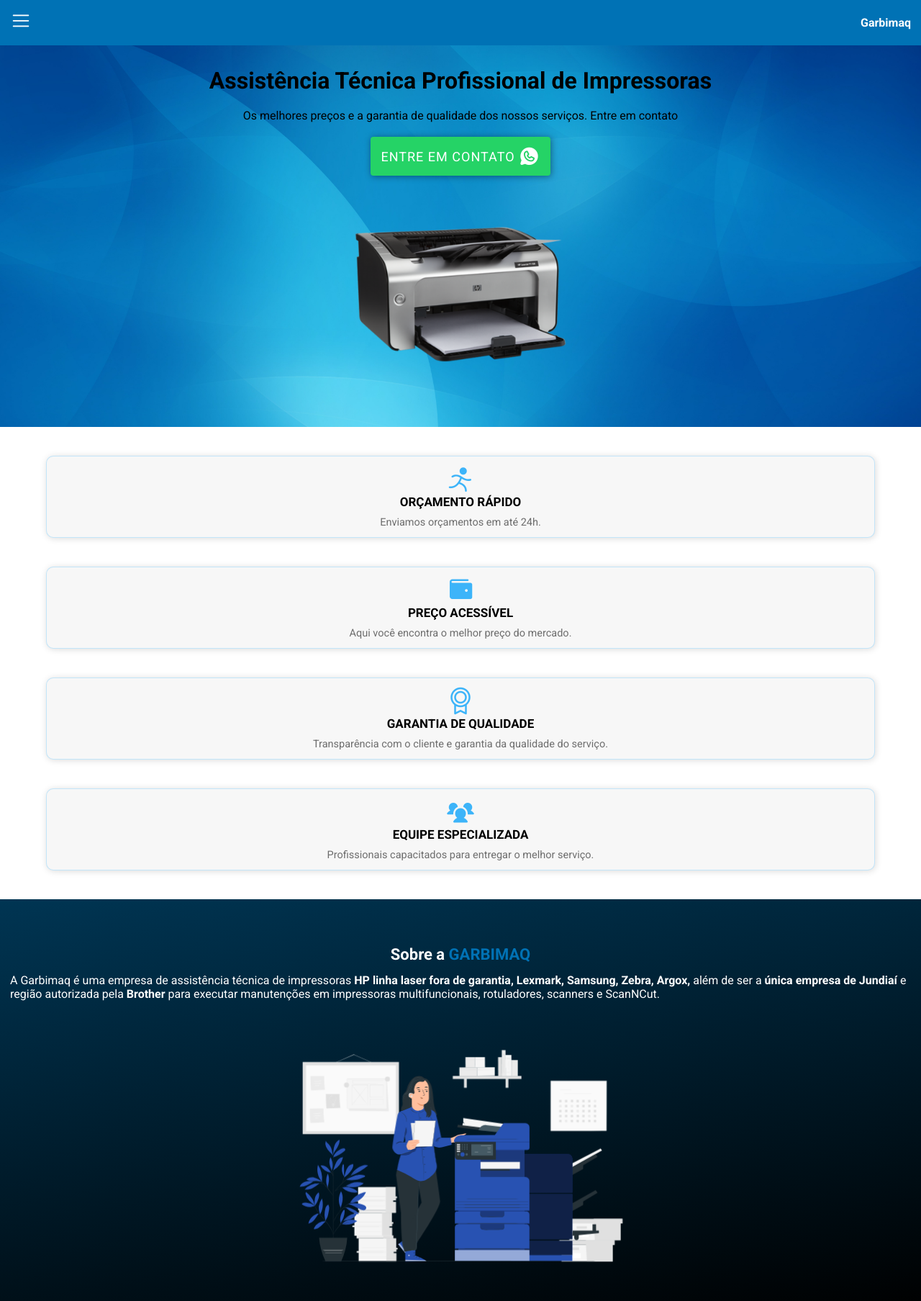
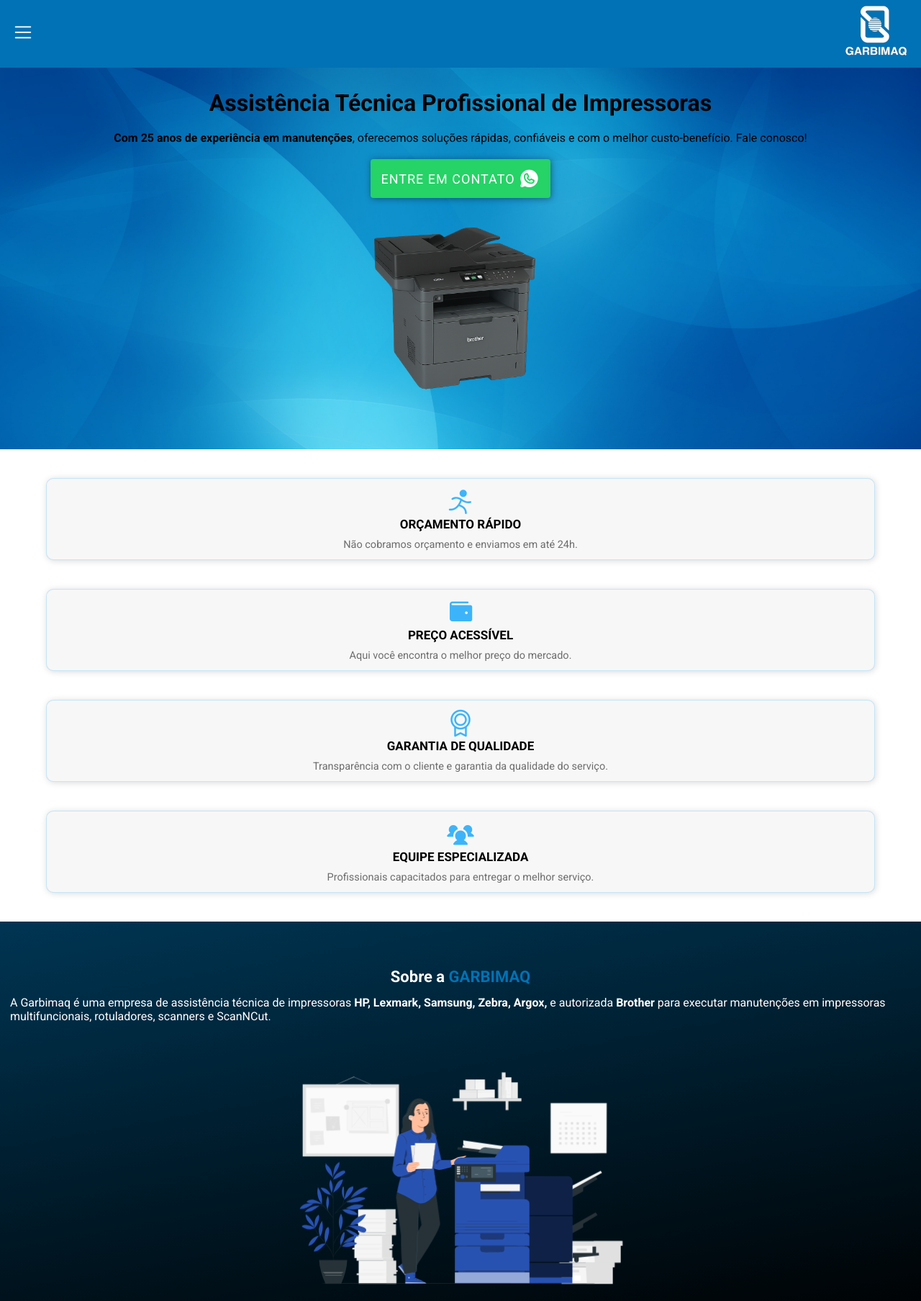
Before and after one commit to caio-crivelari/garbimaq, a plain HTML site: page index.html in a window 1280 px wide. Shown: the top 1807 px of the page at 72% size. Drawn offline with nearby package versions, Linux system fonts and the light colour scheme.

Commit message:
Alteração de Projeto a pedido do cliente

```diff
--- a/css/style.css
+++ b/css/style.css
@@ -38,7 +38,7 @@ html {
 /*CONTROLE DE SCROLL*/
 
 #introduction, #brands, #contact, #location {
-  scroll-margin-top: 6rem;
+  scroll-margin-top: 9rem;
 }
 
 #app {
@@ -54,13 +54,18 @@ header {
   display: flex;
   align-items: center;
   justify-content: space-between;
-  padding: 1.4rem;
+  padding: 0rem 1.7rem;
   position: sticky;
   top: 0;
   z-index: 1000;
   background-color: #0072b5;
   color: #fff;
   backdrop-filter: blur(4px);
+}
+
+.garbimaq-logo-img {
+  width: 9rem;
+  height: auto;
 }
 
 .hero {
@@ -323,10 +328,15 @@ footer {
   display: flex;
   flex-direction: column;
   justify-content: center;
+  align-items: center;
   height: 30rem;
   gap: 6rem;
   color: #fff;
   padding: 0rem 2rem;
+}
+
+footer .footer-location {
+  text-align: center;
 }
 
 footer .footer-location a {
@@ -335,8 +345,16 @@ footer .footer-location a {
   font-size: 1.3rem;
 }
 
+footer .footer-workdays {
+  text-align: center;
+}
+
 footer .footer-workdays p {
   font-size: 1.3rem;
+}
+
+footer img {
+  transform: translateX(.6rem);
 }
 
 .copyright {
--- a/index.html
+++ b/index.html
@@ -33,7 +33,7 @@
           </div>
         </nav>
         <div>
-          <h4>Garbimaq</h4>
+          <img class="garbimaq-logo-img" src="assets/garbimaq-logo-2.png" alt="Logo da Empresa Garbimaq - Manutenção de Impressoras, Scanners, ScanNCut e Rotuladores">
         </div>
       </header>
       <div class="hero">
@@ -41,8 +41,8 @@
           <div class="hero-content">
             <h1>Assistência Técnica Profissional de Impressoras</h1>
             <p>
-              Os melhores preços e a garantia de qualidade dos nossos serviços.
-              Entre em contato
+              <strong>Com 25 anos de experiência em manutenções</strong>, oferecemos soluções rápidas,
+              confiáveis e com o melhor custo-benefício. Fale conosco!
             </p>
             <a
               href="https://wa.me/5511995488888"
@@ -54,7 +54,7 @@
           <div>
             <img
               class="hero-img"
-              src="assets/printer-png-hd-printer-png-image-printer-hd-png-1500.png"
+              src="assets/brother-5662.png"
               alt="Impressora HP ilustrativa"
             />
           </div>
@@ -68,7 +68,7 @@
               <h3>Orçamento Rápido</h3>
             </div>
             <div class="card-description">
-              <p>Enviamos orçamentos em até 24h.</p>
+              <p>Não cobramos orçamento e enviamos em até 24h.</p>
             </div>
           </div>
 
@@ -112,13 +112,9 @@
             </h2>
             <p class="paragraph">
               A Garbimaq é uma empresa de assistência técnica de impressoras
-              <strong
-                >HP linha laser fora de garantia, Lexmark, Samsung, Zebra,
-                Argox,</strong
-              >
-              além de ser a <strong>única empresa de Jundiaí</strong> e região
-              autorizada pela <strong>Brother</strong> para executar manutenções
-              em impressoras multifuncionais, rotuladores, scanners e ScanNCut.
+              <strong>HP, Lexmark, Samsung, Zebra, Argox,</strong> e autorizada
+              <strong>Brother</strong> para executar manutenções em impressoras
+              multifuncionais, rotuladores, scanners e ScanNCut.
             </p>
           </div>
 
@@ -3635,13 +3631,18 @@
             >
           </div>
           <div class="wrapper">
-            <a class="contact-link" href="https://wa.me/5511995488888" target="_blank"
+            <a
+              class="contact-link"
+              href="https://wa.me/5511995488888"
+              target="_blank"
               ><i class="ph-fill ph-whatsapp-logo"></i>WhatsApp: (11)
               99548-8888</a
             >
           </div>
           <div class="wrapper">
-            <a class="contact-link" href="#mailto:garbimaq@garbimaq.com.br"><i class="ph-fill ph-envelope"></i>garbimaq@garbimaq.com.br</a>
+            <a class="contact-link" href="#mailto:garbimaq@garbimaq.com.br"
+              ><i class="ph-fill ph-envelope"></i>garbimaq@garbimaq.com.br</a
+            >
           </div>
         </section>
 
@@ -3667,15 +3668,15 @@
         </section>
       </main>
       <footer>
-        <h4>Garbimaq</h4>
+        <div>
+          <img class="garbimaq-logo-img" src="assets/garbimaq-logo.png" alt="">
+        </div>
         <div class="footer-location">
           <h5>Localização</h5>
-           <a
-              href="https://maps.app.goo.gl/6SVsJqjBtmjpqihx5"
-              target="_blank"
-              ><i class="ph-fill ph-map-pin"></i>Rua Carlos Gomes, 1188 - Ponte
-              São João - Jundiaí/SP</a
-            >
+          <a href="https://maps.app.goo.gl/6SVsJqjBtmjpqihx5" target="_blank"
+            ><i class="ph-fill ph-map-pin"></i>Rua Carlos Gomes, 1188 - Ponte
+            São João - Jundiaí/SP</a
+          >
         </div>
         <div class="footer-workdays">
           <h5>Horário de Atendimento</h5>
```
Also changed, not shown: assets/brother-5662.png (added), assets/garbimaq-logo-2.png (added), assets/garbimaq-logo.png (added).
